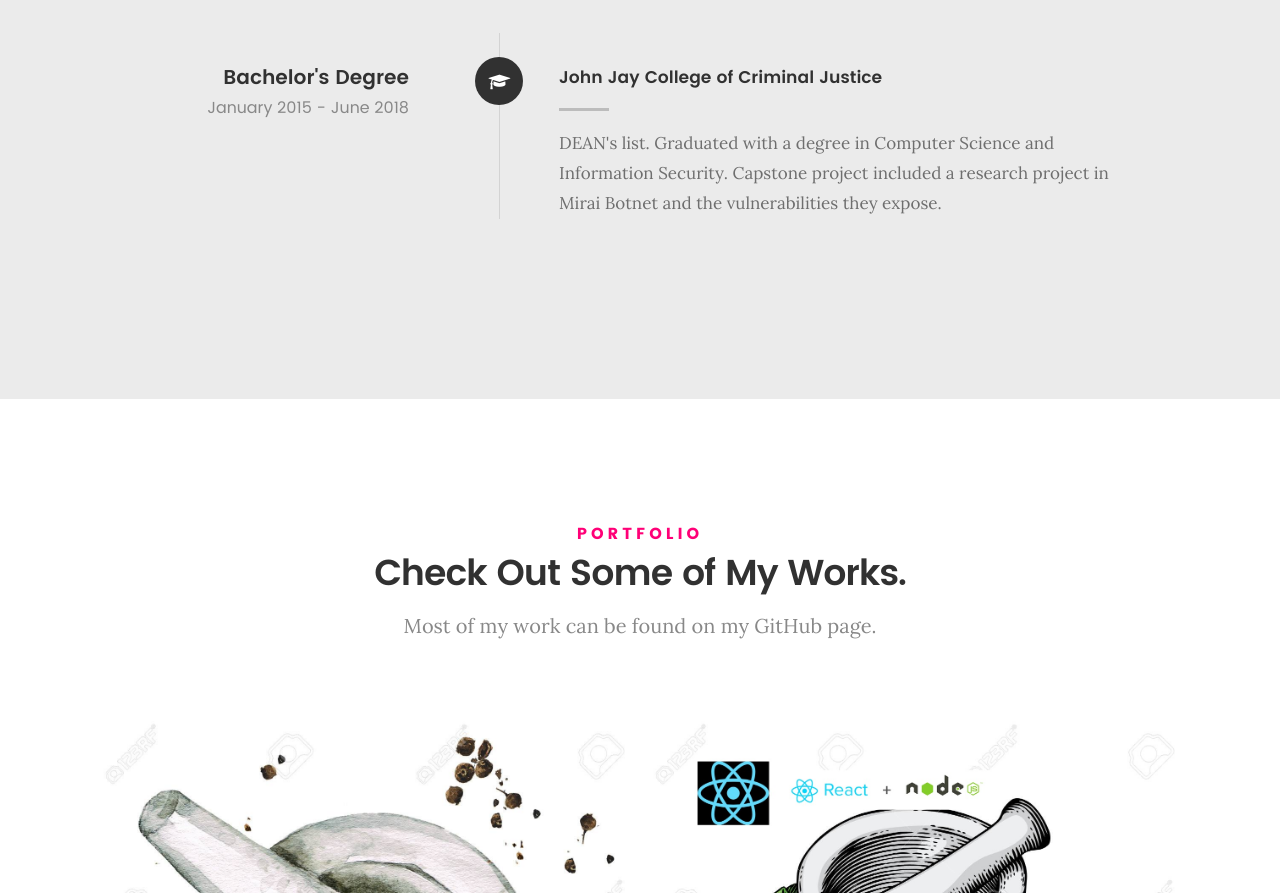
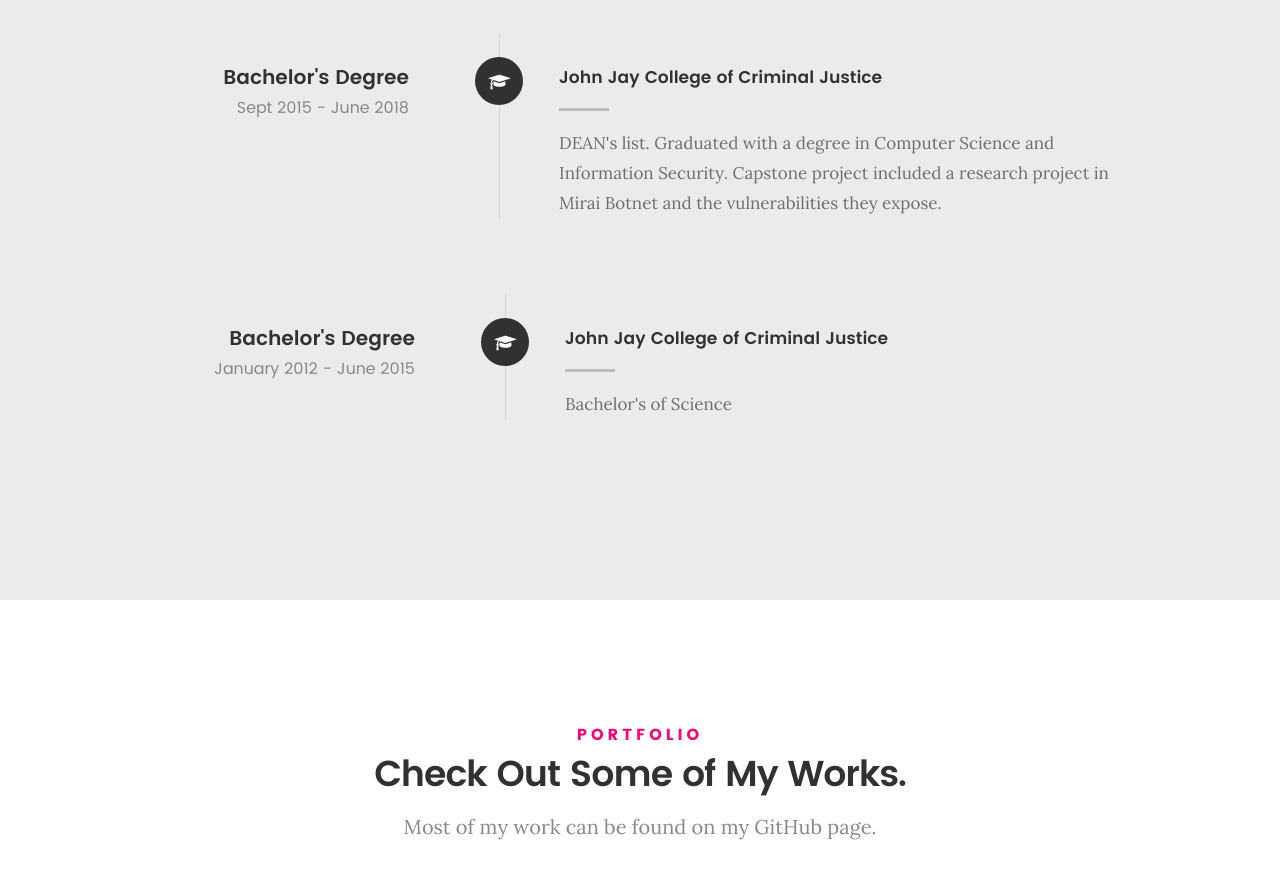
Before and after one commit to UmezakiT/Portfolio-2, a plain HTML site: page index.html in a window 1280 px wide. Shown: the part 2774-3667 px from the top of the page. Drawn offline with Linux system fonts and the light colour scheme; files whose address does not match are found by name.

Commit message:
experience

```diff
--- a/index.html
+++ b/index.html
@@ -281,12 +281,43 @@
 
 	   				<div class="timeline-header">
 	   					<h3>Bachelor's Degree</h3>
-	   					<p>January 2015 - June 2018</p>
+	   					<p>Sept 2015 - June 2018</p>
 	   				</div>
 
 	   				<div class="timeline-content">
 	   					<h4>John Jay College of Criminal Justice</h4>
 	   					<p>DEAN's list. Graduated with a degree in Computer Science and Information Security. Capstone project included a research project in Mirai Botnet and the vulnerabilities they expose. </p>
+	   				</div>
+
+	   			</div> <!-- /timeline-block -->
+
+   			</div> <!-- /timeline-wrap -->
+
+			</div> <!-- /col-twelve -->
+			<div class="col-twelve">
+
+   			<div class="timeline-wrap">
+
+   				<div class="timeline-block">
+
+	   				<!-- <div class="timeline-ico">
+	   					<i class="fa fa-briefcase"></i>
+	   				</div> -->
+
+	   			<div class="timeline-block">
+
+							<div class="timeline-ico">
+									<i class="fa fa-graduation-cap"></i>
+								</div>
+
+	   				<div class="timeline-header">
+	   					<h3>Bachelor's Degree</h3>
+	   					<p>January 2012 - June 2015</p>
+	   				</div>
+
+	   				<div class="timeline-content">
+	   					<h4>John Jay College of Criminal Justice</h4>
+	   					<p>Bachelor's of Science </p>
 	   				</div>
 
 	   			</div> <!-- /timeline-block -->
```
